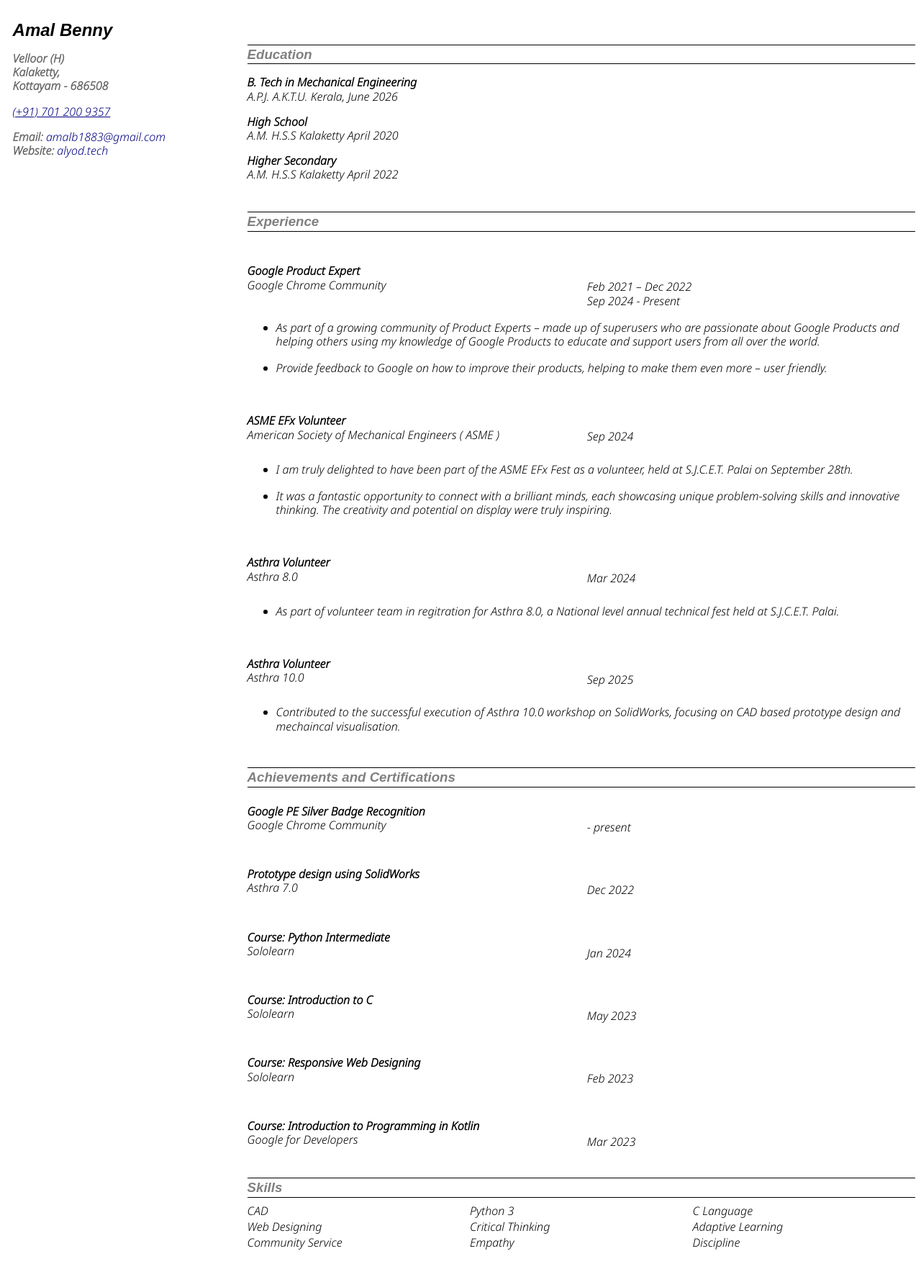
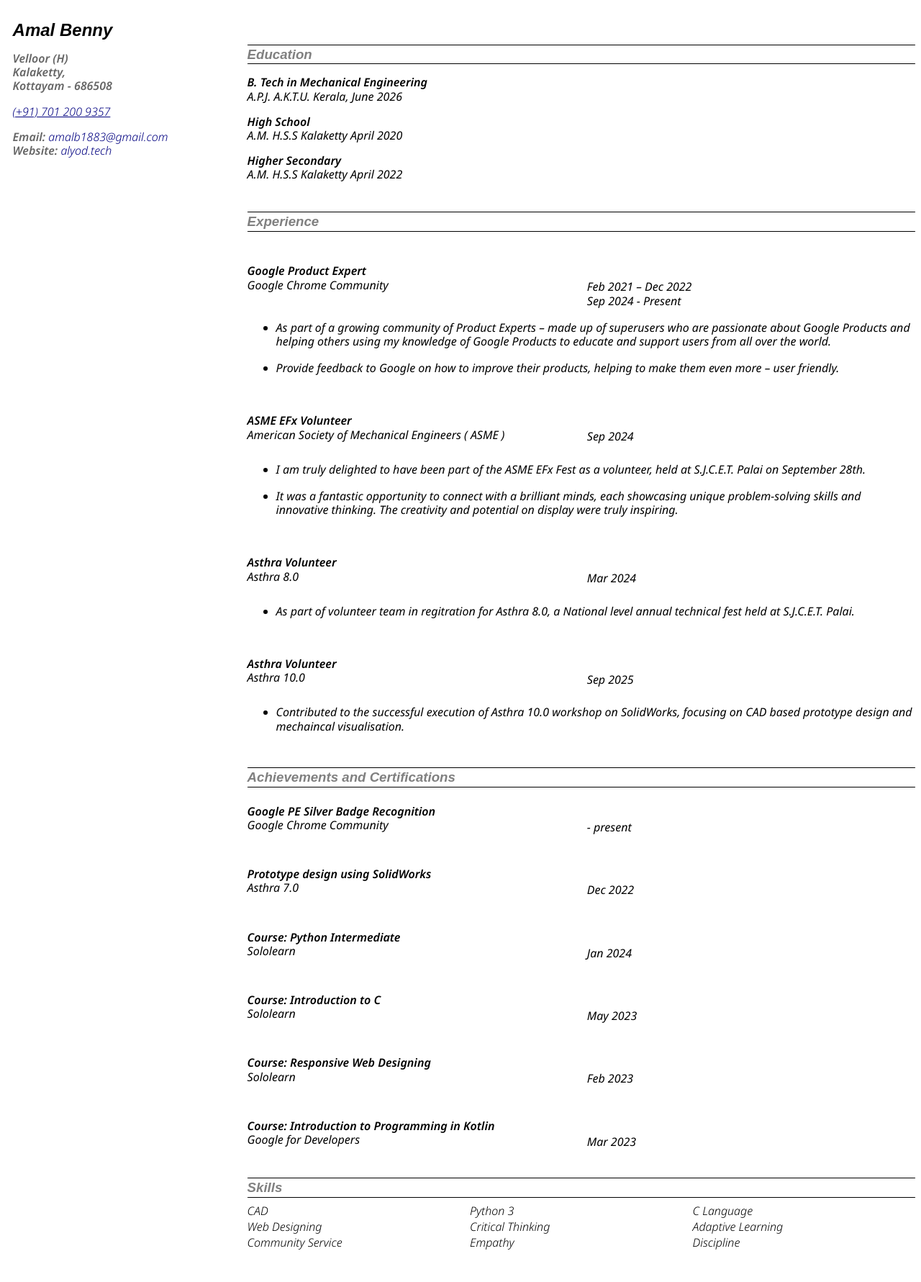
Before and after one commit to amalbenny/amalbenny.github.io, a Jekyll site: the page assets/documents/resume.html, which Jekyll copies as it is, in a window 1280 px wide. Shown: the whole page at 72% size. Built offline with Jekyll 4.4.1, drawn with Linux system fonts in a browser that asks for light colours.

Commit message:
Update font weight and range in resume.html

```diff
--- a/assets/documents/resume.html
+++ b/assets/documents/resume.html
@@ -6,13 +6,14 @@
 	<meta name="created" content="2025-11-06T11:07:27.615518715"/>
 	<link rel="preconnect" href="https://fonts.googleapis.com">
 	<link rel="preconnect" href="https://fonts.gstatic.com" crossorigin>
-	<link href="https://fonts.googleapis.com/css2?family=Noto+Sans:ital,wght@1,300&display=swap" rel="stylesheet">
+	<link href="https://fonts.googleapis.com/css2?family=Noto+Sans:ital,wght@1,300..600&display=swap" rel="stylesheet">
 	<style type="text/css">
 		@page { size: 8.27in 11.69in; margin: 0.7in 0 }
 		body{ display: flex; overflow: auto;
 			  font-family: "Roboto Ann", "Noto Sans", sans-serif; font-optical-sizing: auto; font-weight: 300; font-style: italic;
 			  font-variation-settings: "wdth" 100;
 			}
+		b{ font-weight:600; }
 		p { line-height: 120%; margin-bottom: 0.1in; background: transparent }
 		h1 { margin-bottom: 0.08in; background: transparent; page-break-after: avoid }
 		h1.western { font-family: "Liberation Sans", sans-serif; font-size: 18pt; font-weight: bold }
```
